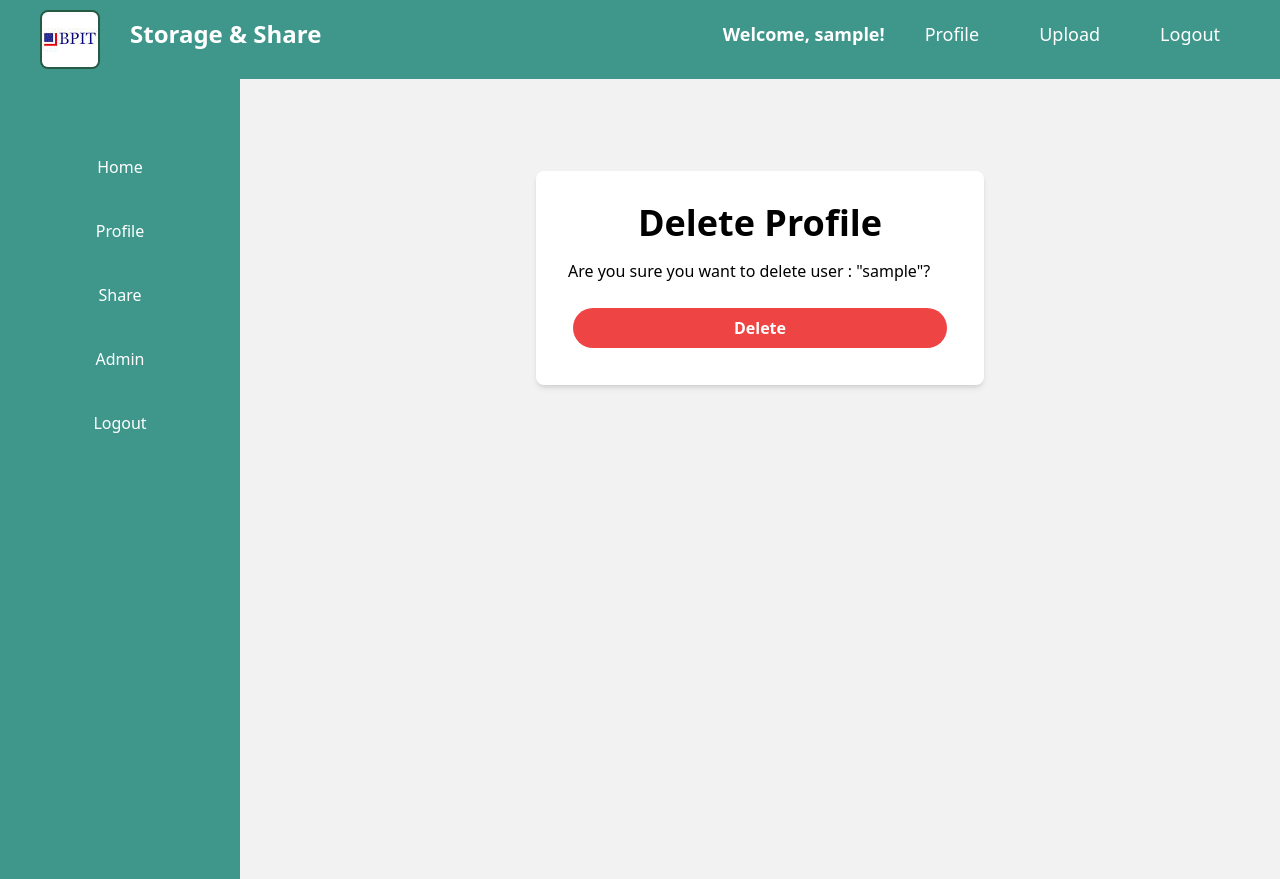
After one commit to keshav39/CloudStorage, a Django app: page /confirm_delete/ in a window 1280 px wide. The commit adds this page. Run offline with Django 4.2, Linux system fonts and the light colour scheme; the visitor is signed in with stand-in values (Sample User, id 1); style sheets or scripts are compiled from the project's sources.

Commit message:
added profile delete for user

```diff
--- /dev/null
+++ b/src/templates/confirm_delete.html
@@ -0,0 +1,17 @@
+<!-- custom_auth/templates/delete_file.html -->
+{% extends 'base.html' %}
+
+{% block content %}
+<div class="container mx-auto mt-10 bg-body shadow-none">
+    <div class="bg-white rounded-lg shadow-md p-8 max-w-md mx-auto">
+        <h2 class="text-4xl font-semibold mb-4 text-center">Delete Profile</h2>
+        <p class="mb-4">Are you sure you want to delete user : "{{ users.username }}"?</p>
+        <form method="post">
+            {% csrf_token %}
+            <button type="submit" class="bg-red_500 hover:bg-red_600 text-white font-semibold py-2 px-4 rounded-full">
+                Delete
+            </button>
+        </form>
+    </div>
+</div>
+{% endblock %}
--- a/src/templates/denied.html
+++ b/src/templates/denied.html
@@ -2,6 +2,8 @@
 {% extends 'base.html' %}
 
 {% block content %}
-<h2>Access Denied</h2>
-<p>You do not have permission to access this page.</p>
+<div class="container mx-auto mt-10">
+    <h2 class="text-4xl font-semibold mb-4">Access Denied</h2>
+    <p class="text-lg">You do not have permission to access this page.</p>
+</div>
 {% endblock %}
```
